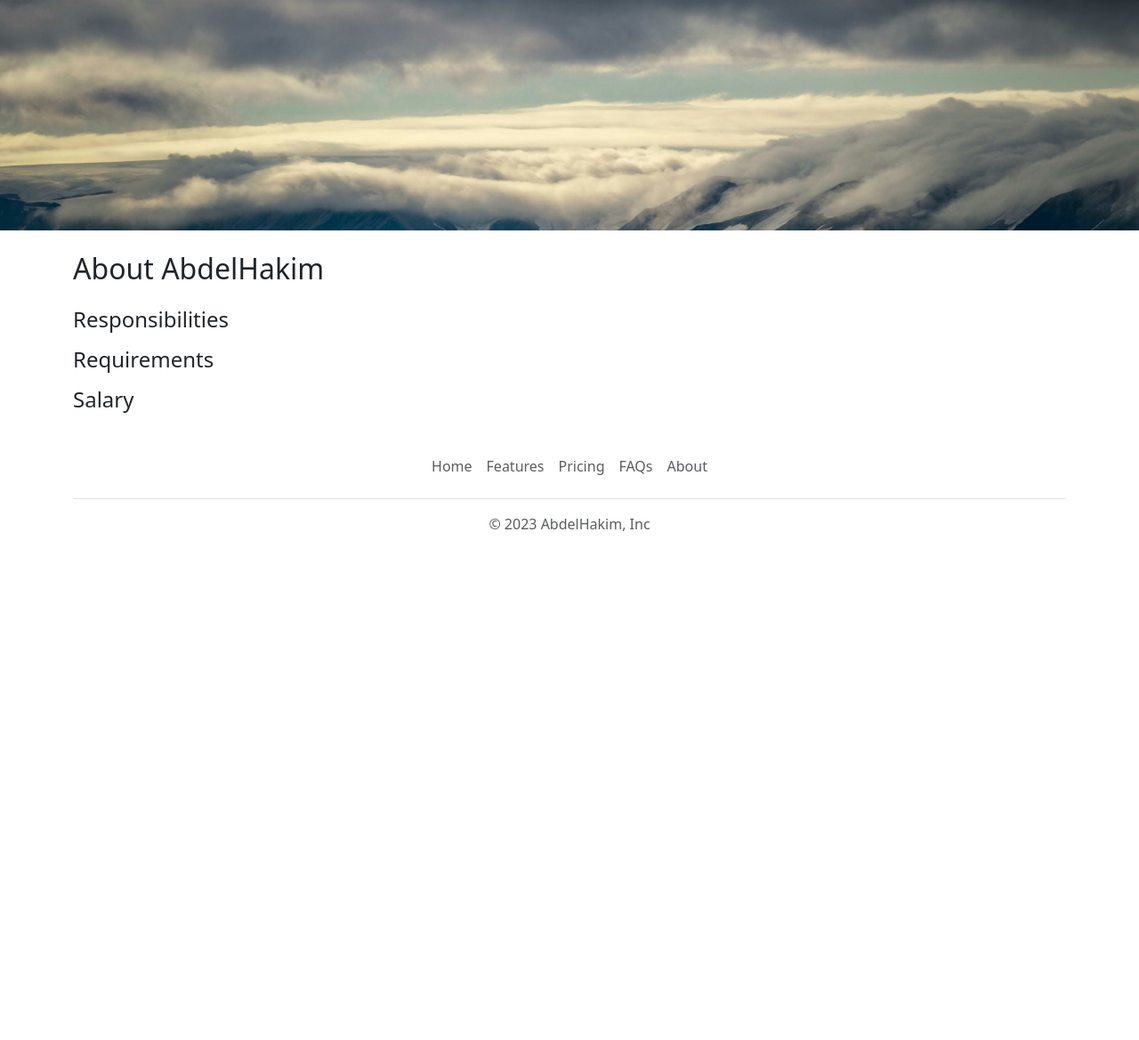
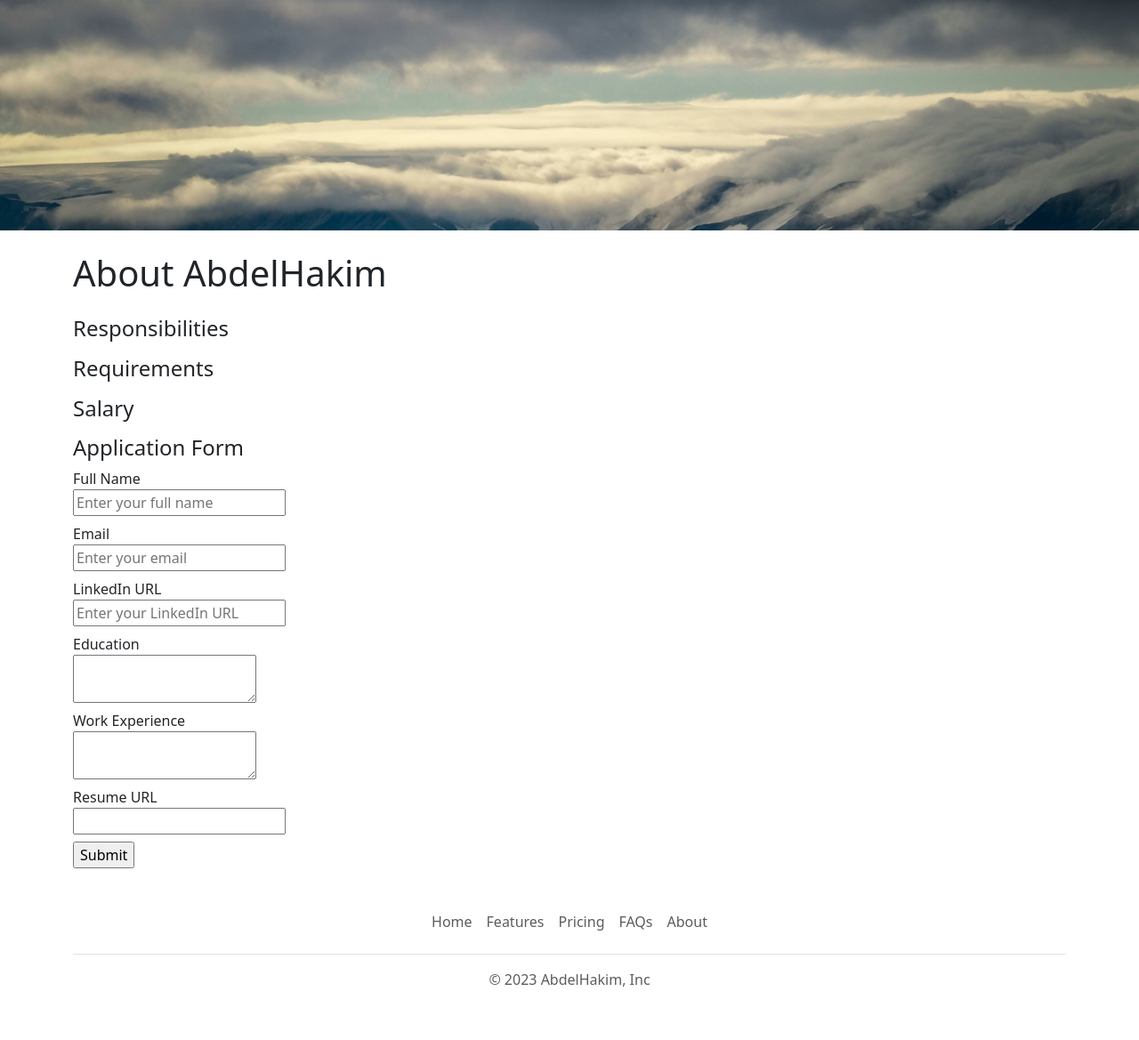
Before and after one commit to hakim-876/my-web-site, a Flask app: template templates/jobpage.html in a window 1280 px wide. Shown: the part 76-1245 px from the top of the page at 89% size. Before the commit the page ends 673 px from the top, so only its background shows below. Run offline with Flask 3, Linux system fonts and the light colour scheme; the template is opened without the code that fills it, so the values that code supplies are empty.

Commit message:
Job Application inserted to the DB

```diff
--- a/app.py
+++ b/app.py
@@ -1,5 +1,6 @@
-from flask import Flask, render_template, jsonify
-from database import load_jobs_from_db, load_job_from_db
+from flask import Flask, jsonify, render_template, request
+
+from database import add_application_to_db, load_job_from_db, load_jobs_from_db
 
 app = Flask(__name__)
 
@@ -47,5 +48,17 @@ def show_job(id):
   return render_template('jobpage.html',
                          job = job)
 
+@app.route('/job/<id>/apply', methods = ['POST'])
+def apply_to_job(id):
+  data = request.form
+  job = load_job_from_db(id)
+
+  add_application_to_db(id, data)
+  # Store this data in the database
+  # Send an email to the user
+  return render_template('application_submitted.html',
+                         application = data,
+                         job = job)
+
 if __name__ == '__main__':
   app.run(host='0.0.0.0', debug=True, port=8080)
--- /dev/null
+++ b/templates/application_form.html
@@ -0,0 +1,34 @@
+<h4>Application Form</h4>
+<form action = "/job/{{job['id']}}/apply" method = "post">
+  <div class = "mb-2">
+    <label>Full Name</label><br>
+    <input type = "text" name = "full_name" placeholder = "Enter your full name">
+  </div>
+
+  <div class = "mb-2">
+    <labl>Email</labl><br>
+    <input type = "email" name = "email" placeholder = "Enter your email">
+  </div>
+
+  <div class = "mb-2">
+    <lable>LinkedIn URL</lable><br>
+    <input type = "text" name = "linkedin_url" placeholder = "Enter your LinkedIn URL">
+  </div>
+
+  <div class = "mb-2">
+    <label>Education</label><br>
+    <textarea name = "education"></textarea>
+  </div>
+
+  <div class = "mb-2">
+    <label>Work Experience</label><br>
+    <textarea name = "work_experience"></textarea>
+  </div>
+
+  <div class = "mb-2">
+    <lable>Resume URL</lable><br>
+    <input type = "text" name = "resume_url">
+  </div>
+
+  <input type = "submit">
+</form>
--- a/templates/home.html
+++ b/templates/home.html
@@ -9,7 +9,7 @@
     {% include 'banner.html' %}
 
     <div class = "container">
-      <h2 class = "text-start mt-2 mb-4">About AbdelHakim</h2>
+      <h1 class = "text-start mt-2 mb-4">About AbdelHakim</h1>
       <div class = "row" style = "margin-bottom: 16px">
         <div class = "col-md-10">
           <p class = "lead">
--- a/templates/jobpage.html
+++ b/templates/jobpage.html
@@ -8,7 +8,7 @@
     {% include 'nav.html' %}
     {% include 'banner.html' %}
     <div class = "container">
-      <h2 class = "text-start mt-2 mb-4">About AbdelHakim</h2>
+      <h1 class = "text-start mt-2 mb-4">About AbdelHakim</h1>
       <h3>{{job.title}}</h3>
       <p class = "lead">{{job.location}}</p>
 
@@ -28,6 +28,7 @@
 
       <h4>Salary</h4>
       <p>{{job.currency}}{{job.salary}}</p>
+      {% include 'application_form.html' %}
     </div>
 
     {% include 'footer.html' %}
```
Also changed, not shown: database.py (+18 -16 lines), templates/application_submitted.html (added, +31 -0 lines).
